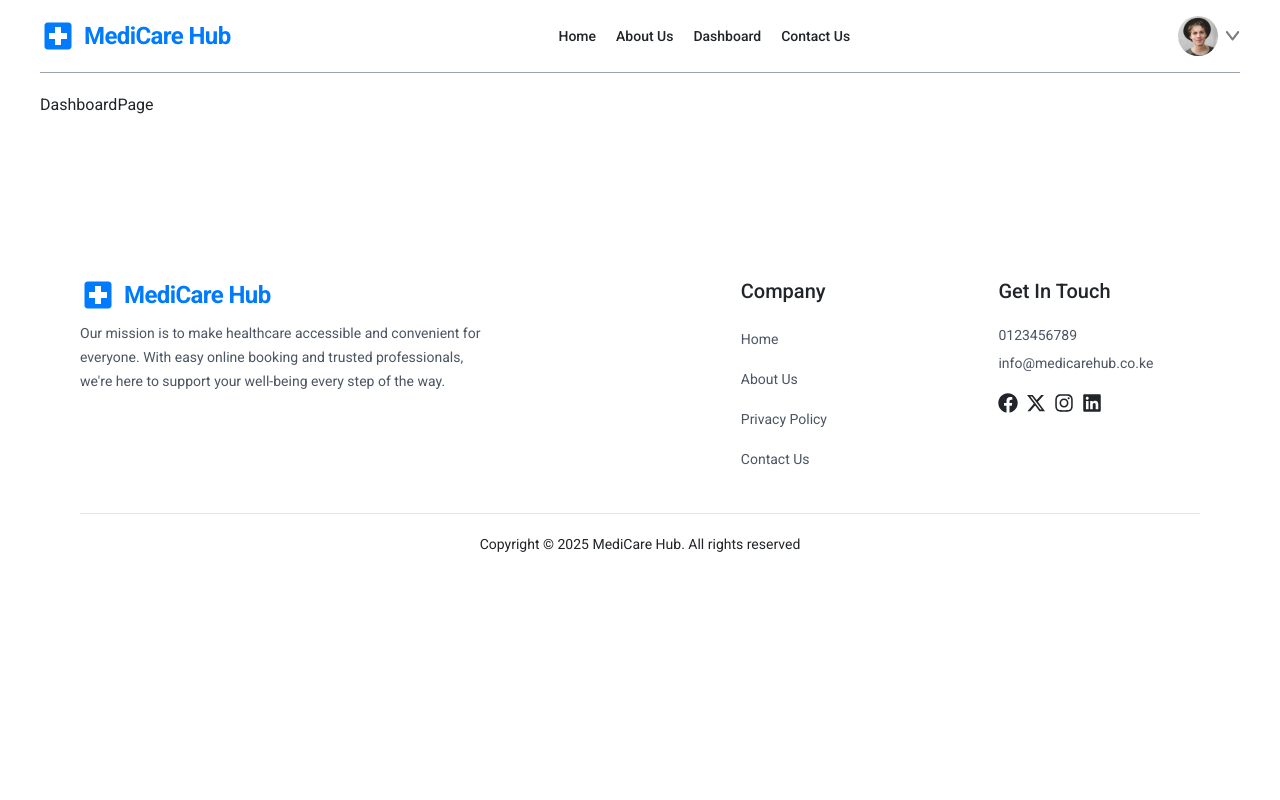
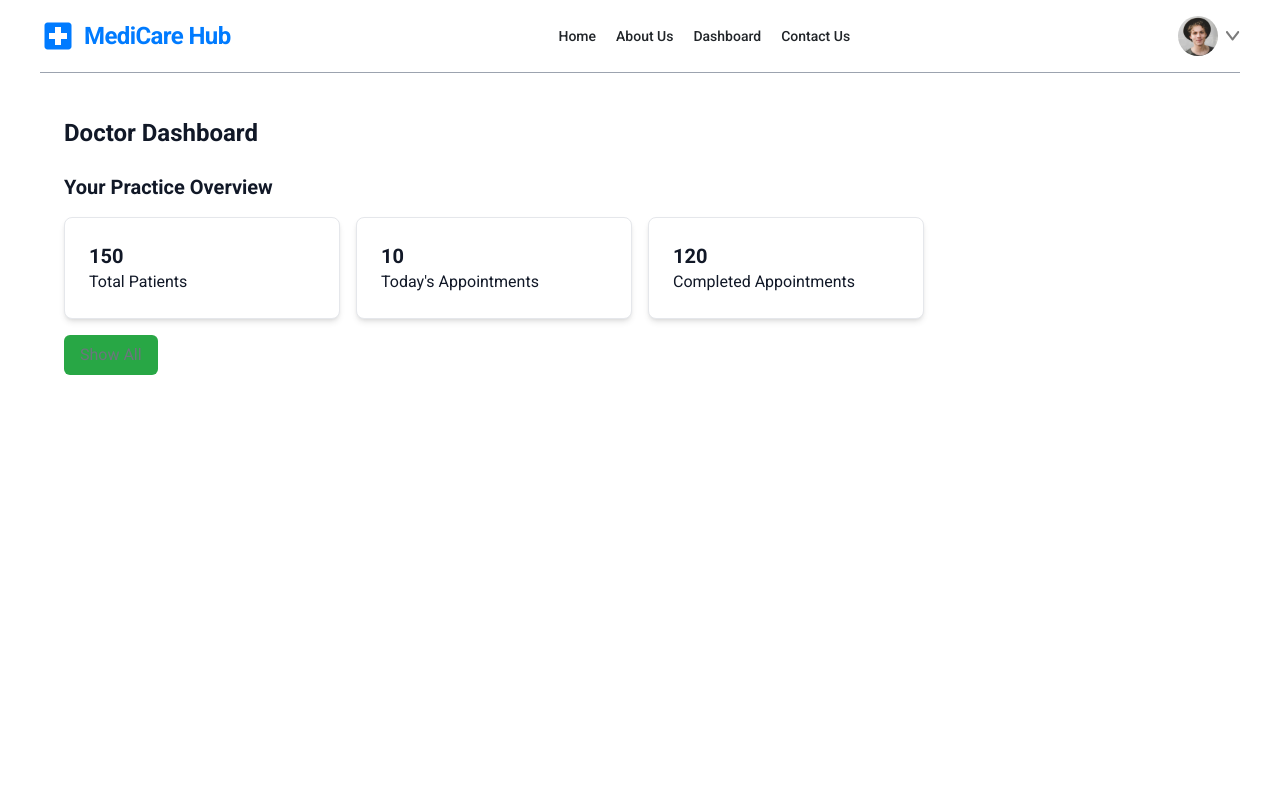
Before and after one commit to briansimiyuj/doctor-appointment-app, a React (Vite) app: page /dashboard in a window 1280 px wide. Shown: the top 800 px of the page. Built offline with nearby package versions, Linux system fonts and the light colour scheme; a web font is replaced by a local one.

Commit message:
feat: Implement Doctor Dashboard StatsGrid with dark mode styling

```diff
--- a/index.html
+++ b/index.html
@@ -1,5 +1,5 @@
 <!doctype html>
-<html lang="en" class="scroll-smooth dark:">
+<html lang="en" class="scroll-smooth">
   <head>
     <meta charset="UTF-8" />
     <link rel="icon" type="image/svg+xml" href="/vite.svg" />
--- /dev/null
+++ b/src/components/Dashboard/StatsGrid.tsx
@@ -0,0 +1,79 @@
+import { useState } from "react"
+import { useDoctorStats } from "../../context/DoctorStatsContext"
+
+const StatsGrid: React.FC = ()=>{
+
+    const { stats } = useDoctorStats()
+
+    const statsArray =[
+
+        { label: "Total Patients", value: stats.totalPatients },
+        { label: "Today's Appointments", value: stats.todayAppointments },
+        { label: "Completed Appointments", value: stats.completedAppointments },
+        { label: "Cancelled Appointments", value: stats.cancelledAppointments },
+        { label: "Upcoming Appointments", value: stats.upcomingAppointments },
+        { label: "Total Revenue", value: `$ ${stats.totalRevenue}` },
+        { label: "Total Appointments", value: stats.totalAppointments },
+        { label: "No Show Appointments", value: stats.noShowAppointments },
+        { label: "New Patients This Month", value: stats.newPatientsThisMonth },
+        { label: "Follow Up Appointments", value: stats.followUpAppointments }
+
+    ],
+        [showAll, setShowAll] = useState(false),
+        visibleStats = showAll ? statsArray : statsArray.slice(0, 3)
+
+    return(
+
+        <div>
+
+            <h2 className="text-xl font-semibold text-gray-900 mb-4">Your Practice Overview</h2>
+
+            <div className="grid grid-cols-auto gap-4">
+
+                {
+
+                    visibleStats.map(stat =>(
+
+                        <div
+                            key={stat.label}
+                            className="dark:bg-primary-bg bg-white p-6 rounded-lg shadow-md border border-gray-200 dark:border-gray-700"
+                        >
+                            <div className="text-xl font-bold text-gray-900 dark:text-white">{stat.value}</div>
+
+
+                            <div className="text-gray-900 dark:text-white">{stat.label}</div>
+
+                        </div>
+
+                    ))
+
+                }
+
+            </div>
+
+            <div className="mt-4">
+
+                {
+
+                    statsArray.length > 3 &&(
+
+                        <button
+                            onClick={() => setShowAll(!showAll)}
+                            className="bg-secondary-btn dark:text-white px-4 py-2 rounded-md hover:bg-gray-700 transition"
+                        >
+                            {showAll ? "Show Less" : "Show All"}
+                        </button>
+
+                    )
+
+                }
+
+            </div>
+
+        </div>
+
+    )
+
+}
+
+export default StatsGrid
--- a/src/pages/DashboardPage.tsx
+++ b/src/pages/DashboardPage.tsx
@@ -1,8 +1,16 @@
+import StatsGrid from "../components/Dashboard/StatsGrid"
+
 const DashboardPage: React.FC = ()=>{
 
     return(
 
-        <h1>DashboardPage</h1>
+        <div className="p-6 min-h-screen bg-white">
+
+            <h1 className="text-2xl font-bold mb-6 text-gray-900">Doctor Dashboard</h1>
+
+            <StatsGrid/>
+
+        </div>
 
     )
 
```
Also changed, not shown: 1 other file (tests, documents, lock files or other folders).
